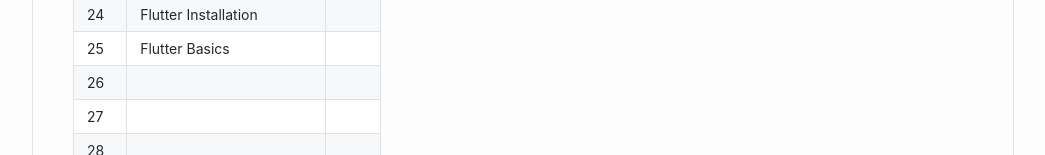
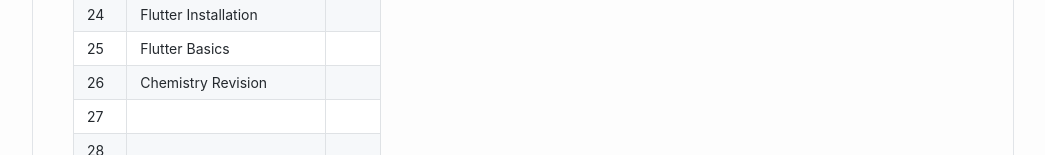
Before and after one commit to FOSS-Community/progress-tracker, a website: page dist/Devanshu.html in a window 1280 px wide. Shown: the part 985-1140 px from the top of the page, without its empty margins (117-1162 px from the left). Drawn offline with Linux system fonts and the light colour scheme.

Commit message:
Update Devanshu.html

```diff
--- a/dist/Devanshu.html
+++ b/dist/Devanshu.html
@@ -348,7 +348,7 @@ h3 {
 </tr>
 <tr>
 <td>26</td>
-<td></td>
+<td>Chemistry Revision </td>
 <td></td>
 </tr>
 <tr>
```
